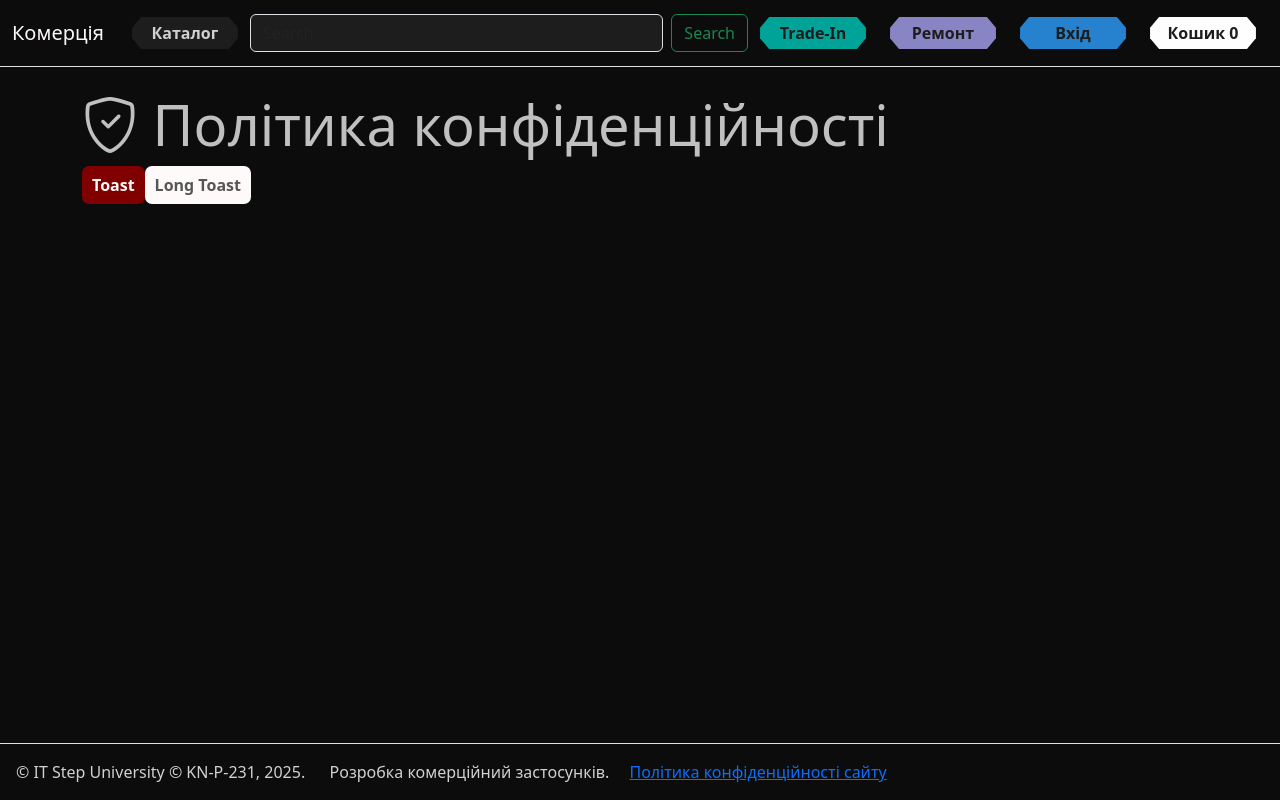
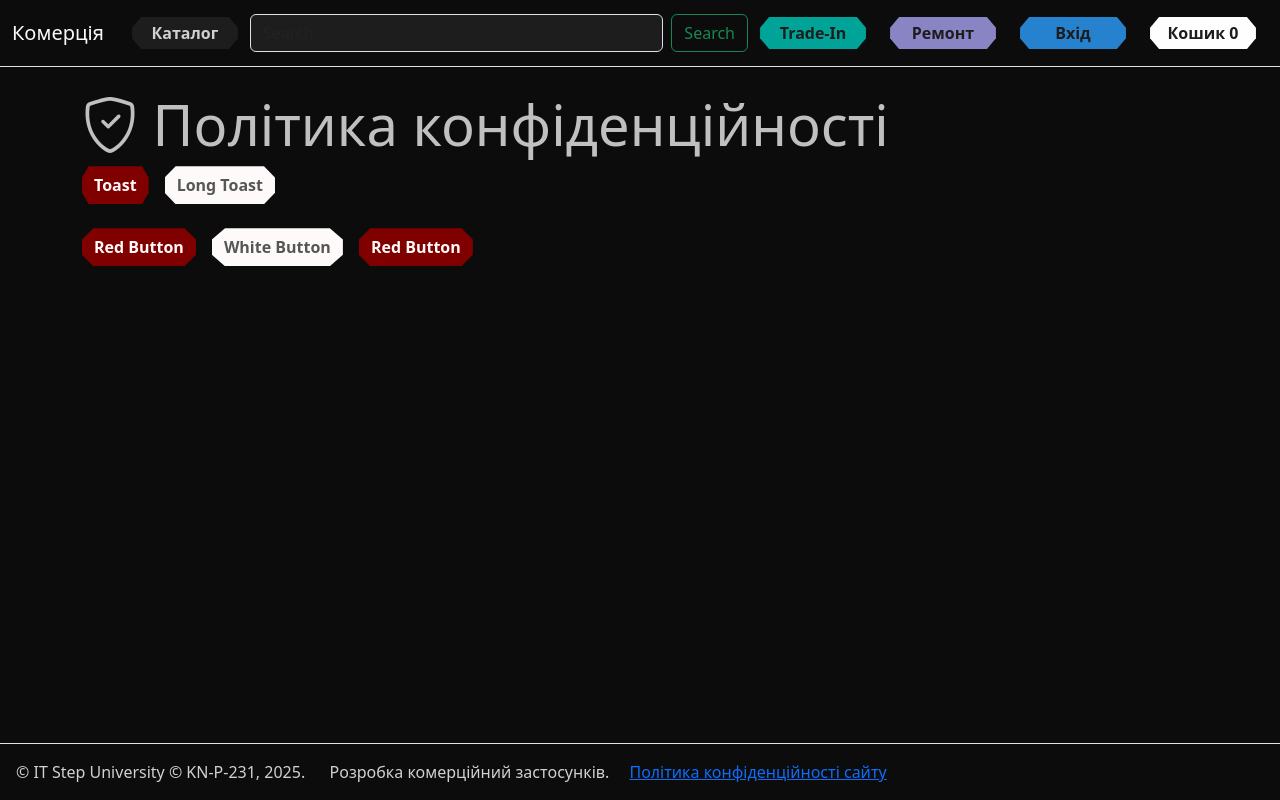
Before and after one commit to dns-lector/commerce-knp231, a React (Vite) app: page /privacy in a window 1280 px wide. Built offline with nearby package versions, Linux system fonts and the light colour scheme.

Commit message:
Button polygon

```diff
--- a/index.html
+++ b/index.html
@@ -11,6 +11,6 @@
   <body>
     <div id="root"></div>
     <script src="https://cdn.jsdelivr.net/npm/bootstrap@5.3.8/dist/js/bootstrap.bundle.min.js" integrity="sha384-FKyoEForCGlyvwx9Hj09JcYn3nv7wiPVlz7YYwJrWVcXK/BmnVDxM+D2scQbITxI" crossorigin="anonymous"></script>
-    <script type="module" src="/src/main.tsx"></script>
+    <script type="module" src="/src/app/main.tsx"></script>
   </body>
 </html>
--- a/src/main.tsx
+++ b/src/app/main.tsx
@@ -1,4 +1,4 @@
 import { createRoot } from 'react-dom/client'
-import App from './app/ui/App.tsx'
+import App from './ui/App.tsx'
 
 createRoot(document.getElementById('root')!).render( <App /> )
--- a/src/app/ui/App.css
+++ b/src/app/ui/App.css
@@ -0,0 +1,13 @@
+body {
+    margin: 0;
+    padding: 0;
+}
+#root {
+  background-color: #0C0C0C;
+  color: #C0C0C0;
+  display: flex;
+  flex-direction: column;
+  justify-content: space-between;
+  min-height: 100vh;
+  width: 100%;
+}
--- a/src/app/ui/App.tsx
+++ b/src/app/ui/App.tsx
@@ -115,5 +115,11 @@ export default function App() {
 
     <Modal modalData={modalData} setModalData={setModalData} />
 
+    <div className='preloader'>
+      <div className='preloader-content'>
+
+      </div>
+    </div>
+
   </AppContext.Provider>;
 }
--- a/src/features/buttons/SiteButton.tsx
+++ b/src/features/buttons/SiteButton.tsx
@@ -13,13 +13,9 @@ export default function SiteButton({buttonType, text, action, children} : {
     : "button-red";
 
     return <div role="button" className={"site-button " + extraClass} onClick={action}>
-        {/* <svg width="100%" height="100%" viewBox="0 0 111 35" fill="none" xmlns="http://www.w3.org/2000/svg">
-            <path d="M100.734 1L110 12.1445V22.8623L100.785 34H10.2803L1 22.8789V12.1504L10.2715 1H100.734Z"
-                fill="red"
-                stroke="white"
-                strokeWidth="0"></path>
-        </svg> */}
+      <div className={"site-button-inner " + extraClass + "-inner"}>
         {text}
         {children}
+      </div>
     </div>;
 }
--- a/src/features/buttons/ui/SiteButton.css
+++ b/src/features/buttons/ui/SiteButton.css
@@ -1,22 +1,31 @@
 .site-button {
     display: inline-block;
-    border-radius: 7px;
-    padding: 7px 10px 7px 10px;
-    font-weight: 700;
-    position: relative;
+    padding: 2px;
+    clip-path: polygon(10% 0%, 90% 0%, 100% 30%, 100% 70%, 90% 100%, 10% 100%, 0% 70%, 0% 30%);
 }
 .button-red {
     background-color: maroon;
-    color: snow;
+}
+.button-red:hover {
+    background-color: snow;
 }
 .button-white {
     background-color: snow;
+}
+.button-white:hover {
+    background-color: salmon;
+}
+
+.site-button-inner {
+    font-weight: 700;
+    padding: 5px 10px;
+    clip-path: polygon(10% 0%, 90% 0%, 100% 30%, 100% 70%, 90% 100%, 10% 100%, 0% 70%, 0% 30%);
+}
+.button-red-inner {
+    background-color: maroon;
+    color: snow;
+}
+.button-white-inner {
+    background-color: snow;
     color: rgb(86, 86, 86)
 }
-.site-button svg {
-    position: absolute;
-    left: 0;
-    top: 0;
-    right: 0;
-    bottom: 0;
-}
--- a/src/features/layout/ui/Layout.css
+++ b/src/features/layout/ui/Layout.css
@@ -1,16 +1,3 @@
-body {
-    margin: 0;
-    padding: 0;
-}
-#root {
-  background-color: #0C0C0C;
-  color: #C0C0C0;
-  display: flex;
-  flex-direction: column;
-  justify-content: space-between;
-  min-height: 100vh;
-  width: 100%;
-}
 main {
     flex: 1;
 }
--- a/src/pages/home/Home.tsx
+++ b/src/pages/home/Home.tsx
@@ -1,16 +1,12 @@
-import { useContext, useEffect, useState } from "react";
-import SiteButton from "../../features/buttons/SiteButton";
-import ButtonTypes from "../../features/buttons/types/ButtonTypes";
+import {  useEffect, useState } from "react";
+
 import type { HomePageSection } from "../../features/section_card/types/section";
 import SectionCard from "../../features/section_card/SectionCard";
 import "./ui/Home.css";
 import SectionDao from "../../entities/section/api/SectionDao";
-import { AppContext } from "../../features/app_context/AppContext";
-import { ModalIcon } from "../../features/modal/ModalIcon";
 
 export default function Home() {
     const [homePageContent, setHomePageContent] = useState<HomePageContent|null>(null);
-    const {showModal} = useContext(AppContext);
 
     useEffect(() => {
         SectionDao.getSections().then(s =>
@@ -21,39 +17,6 @@ export default function Home() {
 
     return <>
     <h1 className="display-4"><i className="bi bi-house-heart"></i> Home, sweet home</h1>
-    <SiteButton
-        action={() => showModal({
-            title: "The Title",
-            message: "The message",
-            onCancel: () => console.log("Cancelled"),
-            icon: ModalIcon.danger,
-        })}
-        buttonType={ButtonTypes.Red}
-        text="Red Button"/>
-    <SiteButton
-        action={() => showModal({
-            title: "The Title",
-            message: "Lorem ipsum dolor sit amet, consectetur adipiscing elit, sed do eiusmod tempor incididunt ut labore et dolore magna aliqua. Ut enim ad minim veniam, quis nostrud exercitation ullamco laboris nisi ut aliquip ex ea commodo consequat. Duis aute irure dolor in reprehenderit in voluptate velit esse cillum dolore eu fugiat nulla pariatur. Excepteur sint occaecat cupidatat non proident, sunt in culpa qui officia deserunt mollit anim id est laborum.",
-            buttons: [
-                {title: "Cancel"},
-            ],
-            icon: ModalIcon.warning,
-        })}
-        buttonType={ButtonTypes.White} text="White Button"/>
-    <SiteButton
-        action={() => showModal({
-            title: "The Title",
-            message: "The message",
-            buttons: [
-                {title: "Ok", callback: () => console.log("Ok")},
-                {title: "Cancel", type: ButtonTypes.White},
-            ],
-            isCancellable: true,
-            onCancel: () => console.log("Cancelled"),
-            icon: ModalIcon.information,
-        })}
-        buttonType={ButtonTypes.Red}
-        text="Red Button"/>
 
     <div className="content-container">
         {homePageContent?.sections.map(sec =>
--- a/src/pages/privacy/Privacy.tsx
+++ b/src/pages/privacy/Privacy.tsx
@@ -3,10 +3,11 @@ import SiteButton from "../../features/buttons/SiteButton";
 import ButtonTypes from "../../features/buttons/types/ButtonTypes";
 import './ui/Privacy.css';
 import { AppContext } from "../../features/app_context/AppContext";
+import { ModalIcon } from "../../features/modal/ModalIcon";
 
 
 export default function Privacy() {
-    const {showToast} = useContext(AppContext);
+    const {showToast, showModal} = useContext(AppContext);
 
     return <>
     <h1 className="display-4"><i className="bi bi-shield-check"></i> Політика конфіденційності</h1>
@@ -14,12 +15,51 @@ export default function Privacy() {
         buttonType={ButtonTypes.Red}
         text="Toast"
         action={() => showToast({message:"Hello " + Math.random()})} />
+    &emsp;
     <SiteButton
         buttonType={ButtonTypes.White}
         text="Long Toast"
         action={() => showToast({
             message:"Long " + Math.random(),
             timeout: 4000})} />
+    <br/>
+    <br/>
+    <SiteButton
+        action={() => showModal({
+            title: "The Title",
+            message: "The message",
+            onCancel: () => console.log("Cancelled"),
+            icon: ModalIcon.danger,
+        })}
+        buttonType={ButtonTypes.Red}
+        text="Red Button"/>
+    &emsp;
+    <SiteButton
+        action={() => showModal({
+            title: "The Title",
+            message: "Lorem ipsum dolor sit amet, consectetur adipiscing elit, sed do eiusmod tempor incididunt ut labore et dolore magna aliqua. Ut enim ad minim veniam, quis nostrud exercitation ullamco laboris nisi ut aliquip ex ea commodo consequat. Duis aute irure dolor in reprehenderit in voluptate velit esse cillum dolore eu fugiat nulla pariatur. Excepteur sint occaecat cupidatat non proident, sunt in culpa qui officia deserunt mollit anim id est laborum.",
+            buttons: [
+                {title: "Cancel"},
+            ],
+            icon: ModalIcon.warning,
+        })}
+        buttonType={ButtonTypes.White} text="White Button"/>
+    &emsp;
+    <SiteButton
+        action={() => showModal({
+            title: "The Title",
+            message: "The message",
+            buttons: [
+                {title: "Ok", callback: () => console.log("Ok")},
+                {title: "Cancel", type: ButtonTypes.White},
+            ],
+            isCancellable: true,
+            onCancel: () => console.log("Cancelled"),
+            icon: ModalIcon.information,
+        })}
+        buttonType={ButtonTypes.Red}
+        text="Red Button"/>
+
     </>;
 }
 /*
```
